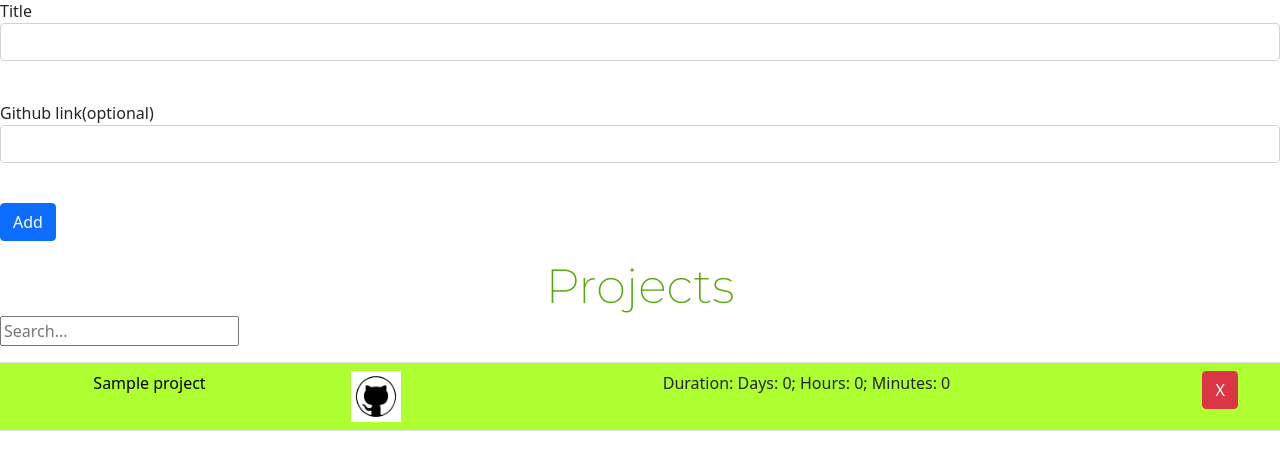
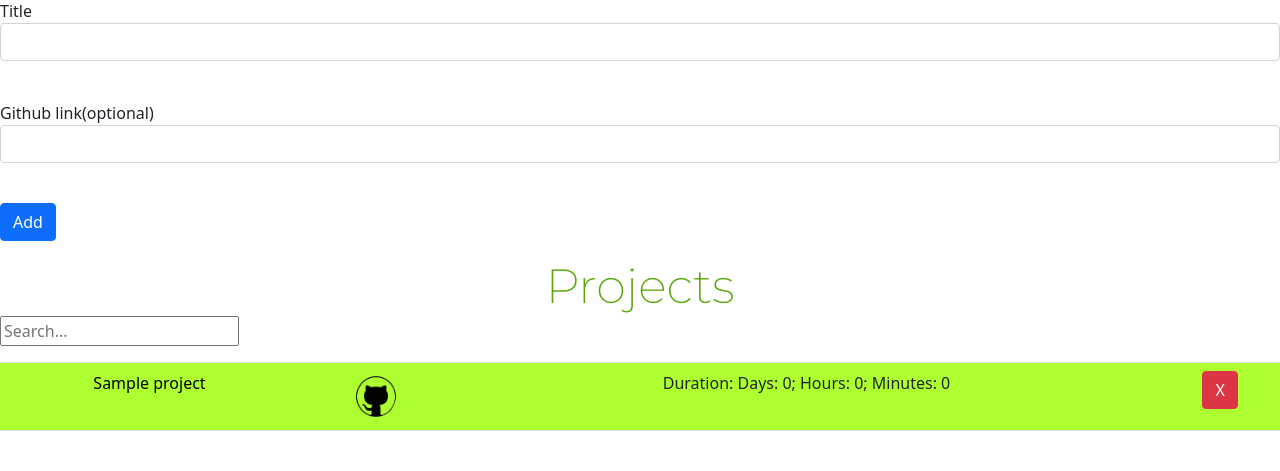
Before and after one commit to Mr-Zoom-13/ManageTime, a Flask app: page /main in a window 1280 px wide. Shown: the part 123-594 px from the top of the page. Run offline with Flask 2, Linux system fonts and the light colour scheme; a user stored in the database is signed in; tables that the repository leaves empty hold one stand-in row (values such as "Sample post"); some libraries are stand-ins or nearby versions; some web fonts are replaced.

Commit message:
Some fixes images

```diff
--- a/templates/index.html
+++ b/templates/index.html
@@ -37,7 +37,7 @@
             <td><a href="/projects/{{ user_id }}/{{ projects[i].id }}" class="project_link">{{ projects[i].title }}</a></td>
             <td>
                 {% if projects[i].github_link %}
-                    <a href="{{ projects[i].github_link }}"><img src="../../../static/img/github.jpg" alt="github link" class="img_github"></a>
+                    <a href="{{ projects[i].github_link }}"><img src="../../../static/img/github.png" alt="github link" class="img_github"></a>
                 {% else %}
                     <span>--</span>
                 {% endif %}
```
Also changed, not shown: static/img/github.jpg (deleted), static/img/github.png.
